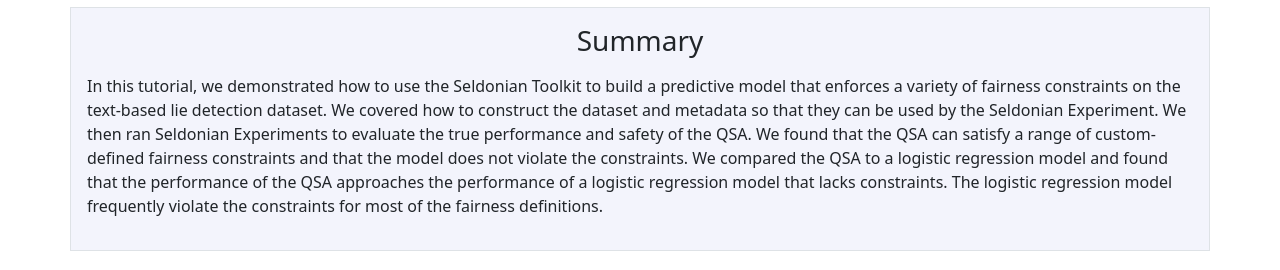
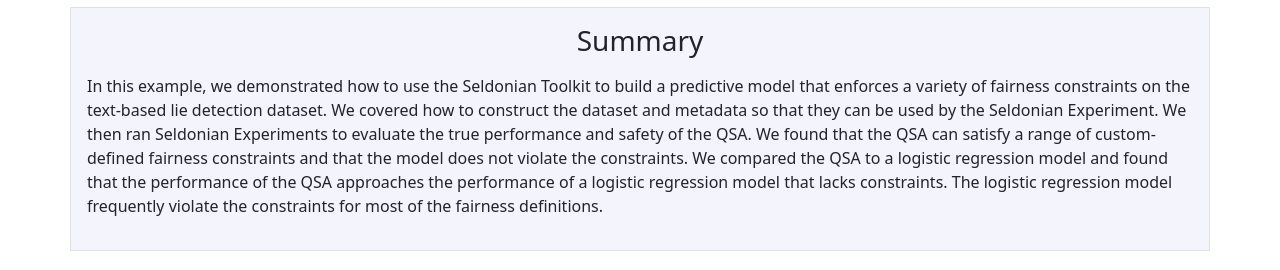
Before and after one commit to seldonian-framework/Tutorials, a Jekyll site: the page built from examples/lie_detection.md, in a window 1280 px wide and 900 px high, scrolled down 9038 px. Shown: the part 600-870 px from the top of the window. Built offline with Jekyll 4.4.1, drawn with Linux system fonts in a browser that asks for light colours; formulas are drawn with MathJax 3; some of the changed text lies outside the part shown.

Commit message:
tutorial -> example

```diff
--- a/examples/lie_detection.md
+++ b/examples/lie_detection.md
@@ -27,7 +27,7 @@
     </p>
 
     <p>
-    	In this tutorial, we show how to use the Seldonian Toolkit to train a fair logistic regression model for text-based lie detection based on different fairness definitions. We use the dataset from the paper <a href="https://aclanthology.org/P17-2067/">"Liar, Liar Pants on Fire": A New Benchmark Dataset for Fake News Detection (Wang, ACL 2017)</a>, which contains around 12,800 political statements corresponding with a six-categories labels and 11 attributes of the speaker. Our goal is to train a binary classification model that makes a fair decision with respect to the party (Democrats and Republicans).
+    	In this example, we show how to use the Seldonian Toolkit to train a fair logistic regression model for text-based lie detection based on different fairness definitions. We use the dataset from the paper <a href="https://aclanthology.org/P17-2067/">"Liar, Liar Pants on Fire": A New Benchmark Dataset for Fake News Detection (Wang, ACL 2017)</a>, which contains around 12,800 political statements corresponding with a six-categories labels and 11 attributes of the speaker. Our goal is to train a binary classification model that makes a fair decision with respect to the party (Democrats and Republicans).
     </p>
 	</div>
 
@@ -154,5 +154,5 @@
 <h3 id="summary" align="center" class="mb-3">Summary</h3>
 
 <p>
-In this tutorial, we demonstrated how to use the Seldonian Toolkit to build a predictive model that enforces a variety of fairness constraints on the text-based lie detection dataset. We covered how to construct the dataset and metadata so that they can be used by the Seldonian Experiment. We then ran Seldonian Experiments to evaluate the true performance and safety of the QSA. We found that the QSA can satisfy a range of custom-defined fairness constraints and that the model does not violate the constraints. We compared the QSA to a logistic regression model and found that the performance of the QSA approaches the performance of a logistic regression model that lacks constraints. The logistic regression model frequently violate the constraints for most of the fairness definitions.
+In this example, we demonstrated how to use the Seldonian Toolkit to build a predictive model that enforces a variety of fairness constraints on the text-based lie detection dataset. We covered how to construct the dataset and metadata so that they can be used by the Seldonian Experiment. We then ran Seldonian Experiments to evaluate the true performance and safety of the QSA. We found that the QSA can satisfy a range of custom-defined fairness constraints and that the model does not violate the constraints. We compared the QSA to a logistic regression model and found that the performance of the QSA approaches the performance of a logistic regression model that lacks constraints. The logistic regression model frequently violate the constraints for most of the fairness definitions.
 </p>
```
